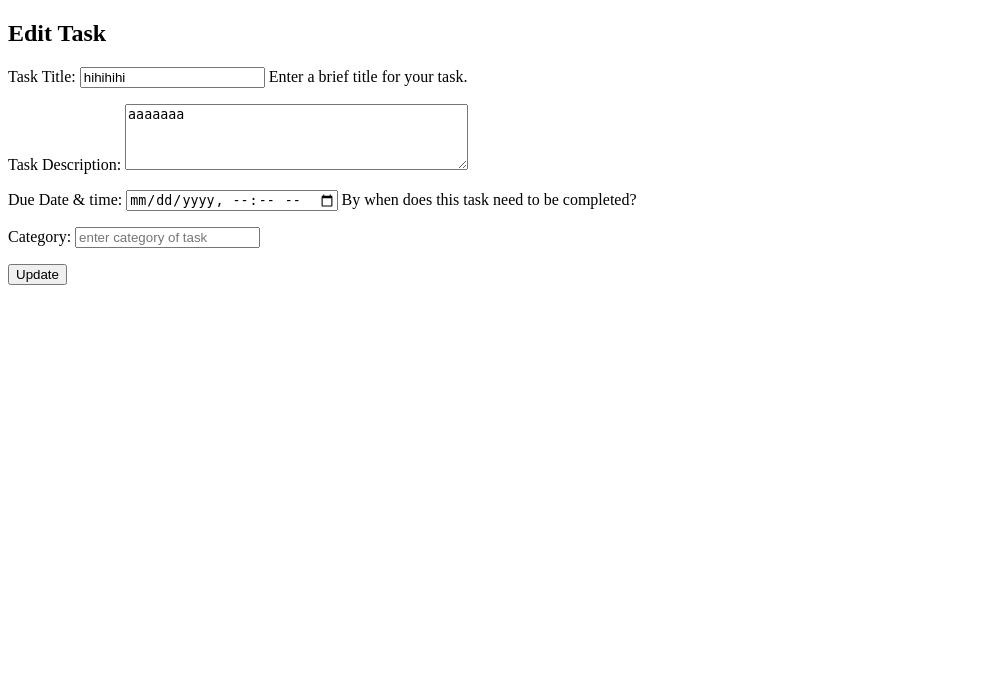
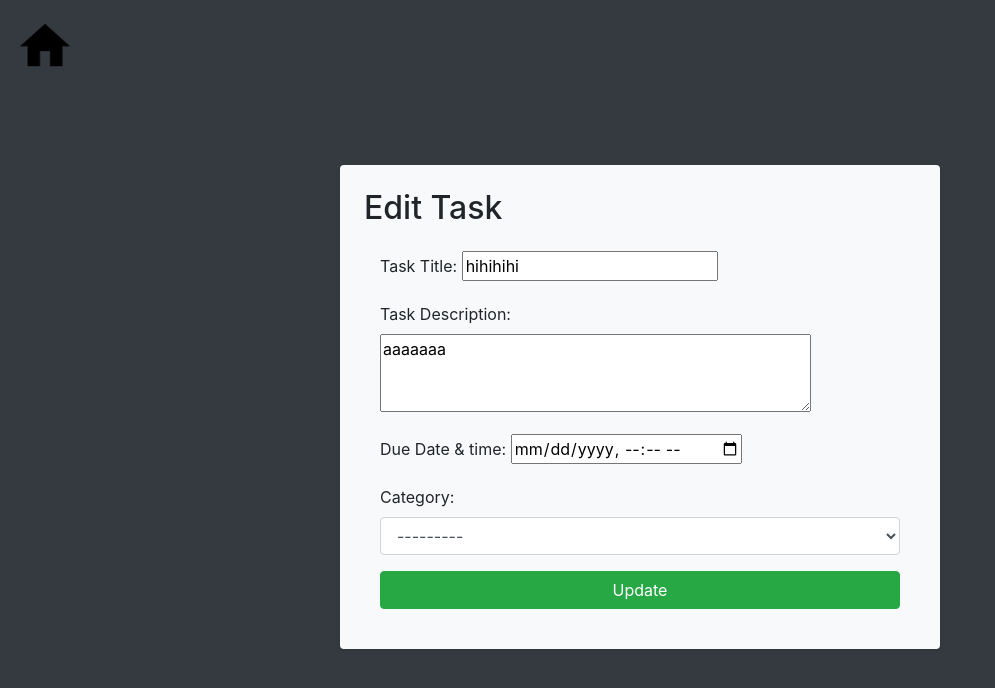
Before and after one commit to manyajain27/todo-app-django, a Django app: page /task/12/edit/ in a window 1280 px wide. Shown: the top 688 px of the page, without its empty margins (0-995 px from the left). Run offline with Django 5.2, Linux system fonts and the light colour scheme; data comes from the database, SQL or seed files in the repository; both versions use the stored data as it was after the commit.

Commit message:
made create tasks forms page and linked with home page

```diff
--- a/templates/task_edit.html
+++ b/templates/task_edit.html
@@ -1,14 +1,28 @@
 <!DOCTYPE html>
 <html>
 <head>
+    {% load static%}
+    <!-- Required meta tags -->
+    <meta charset="utf-8">
+    <meta name="viewport" content="width=device-width, initial-scale=1, shrink-to-fit=no">
+
+    <!-- Bootstrap CSS -->
+    <link rel="stylesheet" href="https://cdn.jsdelivr.net/npm/bootstrap@4.4.1/dist/css/bootstrap.min.css" integrity="sha384-Vkoo8x4CGsO3+Hhxv8T/Q5PaXtkKtu6ug5TOeNV6gBiFeWPGFN9MuhOf23Q9Ifjh" crossorigin="anonymous">
+    <script src="https://code.jquery.com/jquery-3.7.1.js" integrity="sha256-eKhayi8LEQwp4NKxN+CfCh+3qOVUtJn3QNZ0TciWLP4=" crossorigin="anonymous"></script>
+    <script src="https://cdn.jsdelivr.net/npm/popper.js@1.16.0/dist/umd/popper.min.js" integrity="sha384-Q6E9RHvbIyZFJoft+2mJbHaEWldlvI9IOYy5n3zV9zzTtmI3UksdQRVvoxMfooAo" crossorigin="anonymous"></script>
+    <script src="https://cdn.jsdelivr.net/npm/bootstrap@4.4.1/dist/js/bootstrap.min.js" integrity="sha384-wfSDF2E50Y2D1uUdj0O3uMBJnjuUD4Ih7YwaYd1iqfktj0Uod8GCExl3Og8ifwB6" crossorigin="anonymous"></script>
     <title>{% if form.instance.pk %}Edit{% else %}Create{% endif %} Task</title>
 </head>
-<body>
-    <h2>{% if form.instance.pk %}Edit{% else %}Create{% endif %} Task</h2>
-    <form method="post">
-        {% csrf_token %}
-        {{ form.as_p }}
-        <button type="submit">{% if form.instance.pk %}Update{% else %}Create{% endif %}</button>
-    </form>
+<body class="bg-dark">
+    <a href="{% url 'task_list' %}"><img src="{% static 'homeicon.png'%}" style="width:50px;height:50px; margin:20px;cursor:pointer;"></a>
+    <div class="container bg-light p-4 rounded shadow-sm " style="max-width:600px; margin-top:75px;">
+        <h2>{% if form.instance.pk %}Edit{% else %}Create{% endif %} Task</h2>
+        <form method="post" class="p-3 d-flex flex-column" style="">
+            {% csrf_token %}
+            {{ form.as_p }}
+            <button class="btn btn-success" type="submit">{% if form.instance.pk %}Update{% else %}Create{% endif %}</button>
+        </form>
+    </div>
+
 </body>
 </html>
--- a/todo/forms.py
+++ b/todo/forms.py
@@ -6,9 +6,9 @@
         model=Task
         fields=['heading','description','due','category']
         widgets = {
-            'description': forms.Textarea(attrs={'rows': 4, 'placeholder': 'Enter task description...'}),
+            'description': forms.Textarea(attrs={'rows': 3, 'placeholder': 'Enter task description...'}),
             'due': forms.DateTimeInput(attrs={'type': 'datetime-local'}),
-            'category': forms.TextInput(attrs={'rows':1,'placeholder':'enter category of task'})
+            'category': forms.Select(attrs={'class': 'form-control'})
         }
         labels = {
             'heading': 'Task Title',
@@ -17,8 +17,7 @@
             'category': 'Category'
         }
         help_texts = {
-            'heading': 'Enter a brief title for your task.',
-            'due': 'By when does this task need to be completed?'
+
         }
         error_messages = {
             'heading': {
--- a/todo/models.py
+++ b/todo/models.py
@@ -8,7 +8,7 @@
     due=models.DateTimeField(null=True,blank=True)
     created=models.DateTimeField(auto_now_add=True)
     modified=models.DateTimeField(auto_now=True)
-    category=models.ForeignKey('Category',on_delete=models.SET_NULL,null=True,blank=True)
+    category=models.ForeignKey('Category',on_delete=models.SET_NULL,null=True,blank=True,default=1)
 
 
     def __str__(self):
```
Also changed, not shown: templates/task_delete.html (deleted, +0 -15 lines), db.sqlite3, static/homeicon.png (added), todo/migrations/0003_alter_task_category.py (added), todo/migrations/0004_alter_task_category.py (added).
